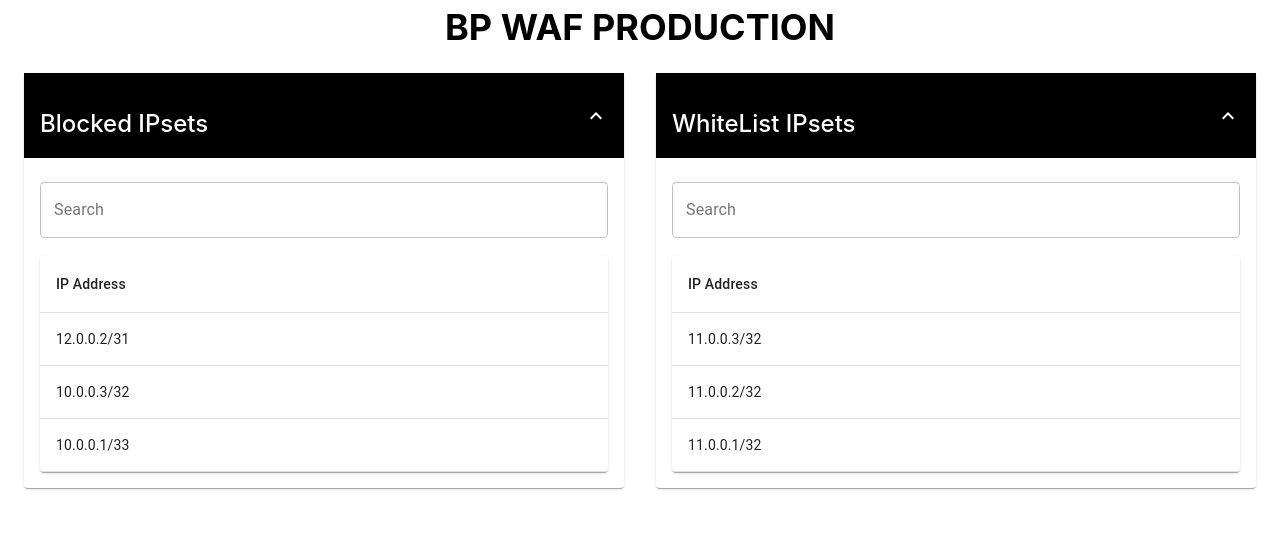
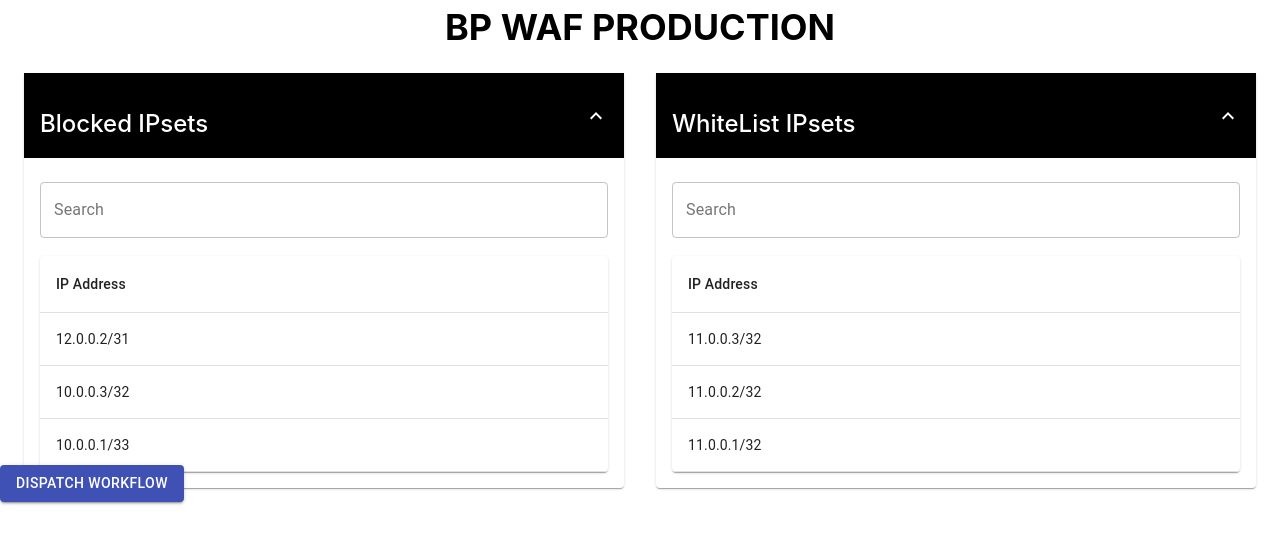
Before and after one commit to okHadi/get-IPsets-WAF, a React (Create React App) app: page / in a window 1280 px wide. Shown: the top 544 px of the page. Built offline with nearby package versions, Linux system fonts and the light colour scheme.

Commit message:
Button added to update IPset

```diff
--- a/package.json
+++ b/package.json
@@ -13,6 +13,8 @@
     "@testing-library/jest-dom": "^5.16.5",
     "@testing-library/react": "^14.0.0",
     "@testing-library/user-event": "^14.4.3",
+    "axios": "^1.4.0",
+    "dotenv": "^16.0.3",
     "react": "^18.2.0",
     "react-dom": "^18.2.0",
     "react-scripts": "5.0.1",
--- a/src/App.js
+++ b/src/App.js
@@ -14,9 +14,11 @@ import {
   Accordion,
   AccordionDetails,
   TextField,
+  Button, // Add the Button component import
 } from '@material-ui/core';
 import ExpandMoreIcon from '@material-ui/icons/ExpandMore';
 import './App.css';
+import axios from 'axios';
 
 const StyledExpandMoreIcon = withStyles({
   root: {
@@ -40,18 +42,9 @@ export default function App() {
   const classes = useStyles();
   const [searchTerm, setSearchTerm] = useState('');
   const [filteredData, setFilteredData] = useState({
-    blocked: statusData.Blocked.map(ip => ({ ip, status: 'blocked' })),
-    whitelist: statusData.WhiteList.map(ip => ({ ip, status: 'whitelisted' })),
+    blocked: statusData.Blocked.map((ip) => ({ ip, status: 'blocked' })),
+    whitelist: statusData.WhiteList.map((ip) => ({ ip, status: 'whitelisted' })),
   });
-  useEffect(() => {
-    const filteredBlocked = statusData.Blocked.filter((row) =>
-      row.toLowerCase().includes(searchTerm.toLowerCase())
-    ).map(ip => ({ ip, status: 'blocked' }));
-    const filteredWhitelist = statusData.WhiteList.filter((row) =>
-      row.toLowerCase().includes(searchTerm.toLowerCase())
-    ).map(ip => ({ ip, status: 'whitelisted' }));
-    setFilteredData({ blocked: filteredBlocked, whitelist: filteredWhitelist });
-  }, [searchTerm]);
   const AccordionSummary = withStyles({
     root: {
       backgroundColor: 'black',
@@ -63,9 +56,50 @@ export default function App() {
     },
     expanded: {},
   })(MuiAccordionSummary);
+
+  useEffect(() => {
+    const filteredBlocked = statusData.Blocked.filter((row) =>
+      row.toLowerCase().includes(searchTerm.toLowerCase())
+    ).map((ip) => ({ ip, status: 'blocked' }));
+    const filteredWhitelist = statusData.WhiteList.filter((row) =>
+      row.toLowerCase().includes(searchTerm.toLowerCase())
+    ).map((ip) => ({ ip, status: 'whitelisted' }));
+    setFilteredData({ blocked: filteredBlocked, whitelist: filteredWhitelist });
+  }, [searchTerm]);
+
   const handleSearchChange = (event) => {
     setSearchTerm(event.target.value);
   };
+
+  const dispatchWorkflow = async () => {
+    const owner = 'okHadi';
+    const repo = 'get-IPsets-WAF';
+    const workflowId = '56979211';
+    const branchName = 'main';
+    const accessToken = process.env.REACT_APP_ACCESS_TOKEN; // Replace with your access token
+
+    const url = `https://api.github.com/repos/${owner}/${repo}/actions/workflows/${workflowId}/dispatches`;
+
+    try {
+      const response = await axios.post(
+        url,
+        {
+          ref: branchName,
+        },
+        {
+          headers: {
+            Authorization: `Bearer ${accessToken}`,
+            'Content-Type': 'application/json',
+          },
+        }
+      );
+
+      console.log('API Response:', response.data);
+    } catch (error) {
+      console.error('Error dispatching workflow:', error);
+    }
+  };
+
   return (
     <div>
       <h1>BP WAF PRODUCTION</h1>
@@ -76,7 +110,7 @@ export default function App() {
               <h3>Blocked IPsets</h3>
             </AccordionSummary>
             <AccordionDetails className={classes.accordionDetails}>
-      <div className ="search-container">
+              <div className="search-container">
                 <TextField
                   label="Search"
                   value={searchTerm}
@@ -115,7 +149,7 @@ export default function App() {
                 <h3>WhiteList IPsets</h3>
               </AccordionSummary>
               <AccordionDetails className={classes.accordionDetails}>
-      <div className ="search-container">
+                <div className="search-container">
                   <TextField
                     label="Search"
                     value={searchTerm}
@@ -148,6 +182,11 @@ export default function App() {
           </AccordionDetails>
         </div>
       </div>
+
+      {/* Button to trigger API request */}
+      <Button variant="contained" color="primary" onClick={dispatchWorkflow}>
+        Dispatch Workflow
+      </Button>
     </div>
   );
 }
```
Also changed, not shown: 1 other file (tests, documents, lock files or other folders). Lines whose indentation alone changed are shown as unchanged.
